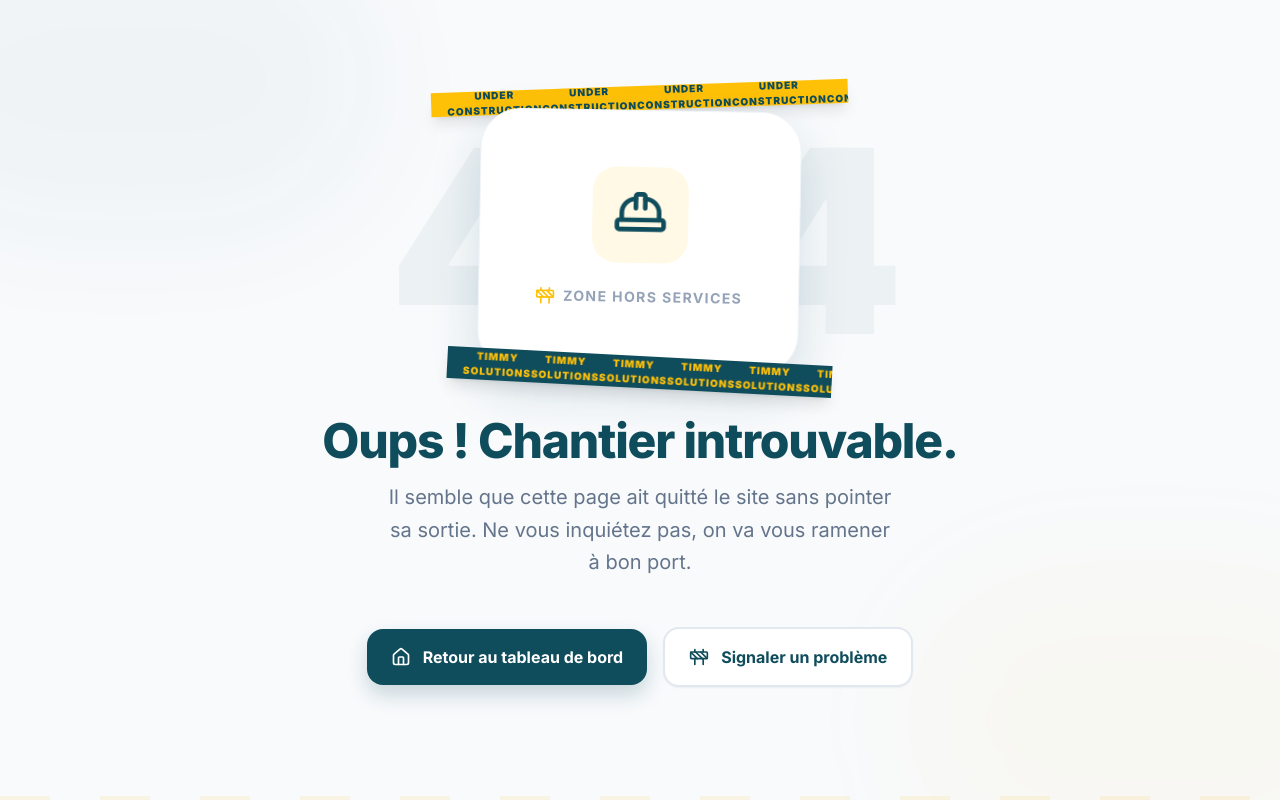
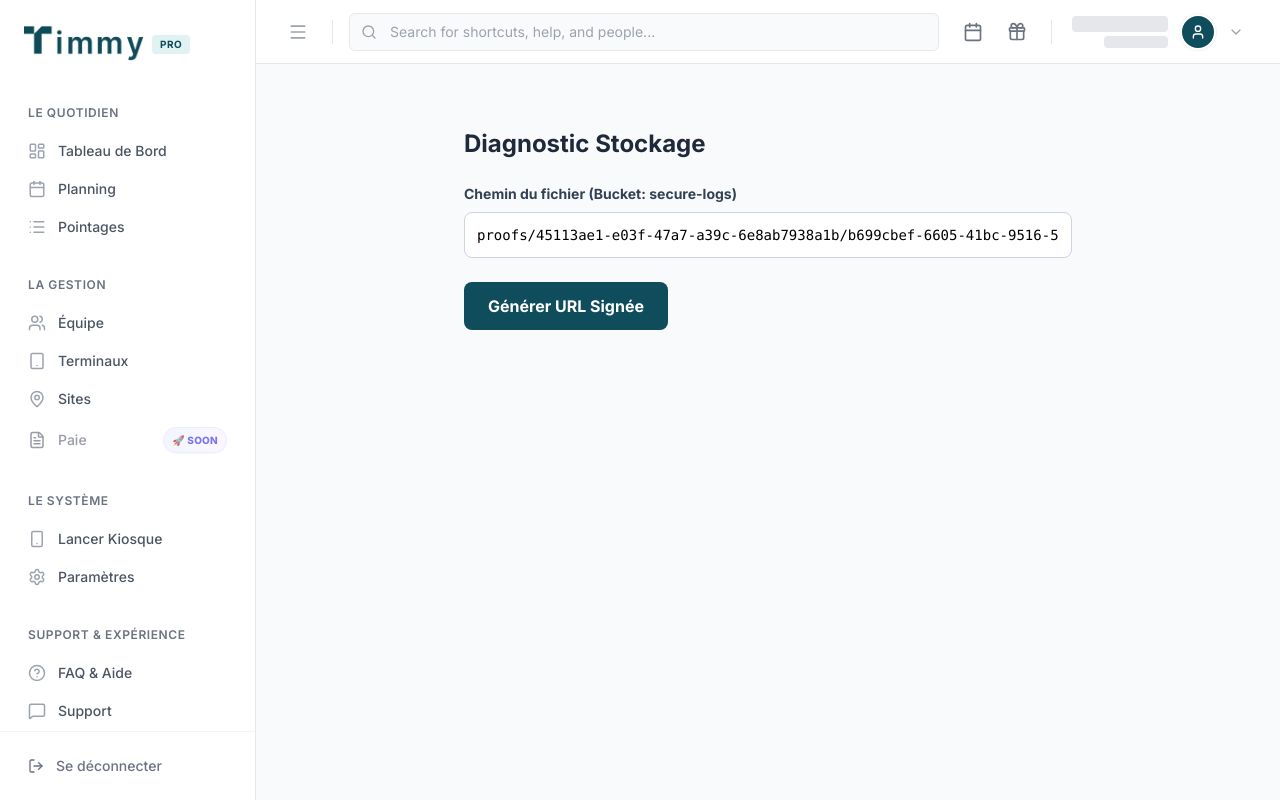
Before and after one commit to sean241/timmy-app, a Next.js app: page /admin/test-storage in a window 1280 px wide. Before the commit this address had no page. Built offline with nearby package versions, Linux system fonts and the light colour scheme.

Commit message:
Fix: Map photo_url correctly in Dashboard

```diff
--- /dev/null
+++ b/app/admin/(portal)/test-storage/page.tsx
@@ -0,0 +1,68 @@
+'use client';
+
+import { useState } from 'react';
+import { getSignedUrlAction } from '@/app/actions/storage';
+
+export default function TestStoragePage() {
+    const [path, setPath] = useState("proofs/45113ae1-e03f-47a7-a39c-6e8ab7938a1b/b699cbef-6605-41bc-9516-5e513f95ebcd/1768244854226-323.jpg");
+    const [result, setResult] = useState<string | null>(null);
+    const [loading, setLoading] = useState(false);
+
+    const runTest = async () => {
+        setLoading(true);
+        setResult(null);
+        try {
+            const url = await getSignedUrlAction(path);
+            setResult(url || "ERROR: Server returned null (check server logs)");
+        } catch (e) {
+            setResult("EXCEPTION: " + String(e));
+        }
+        setLoading(false);
+    };
+
+    return (
+        <div className="p-8 max-w-2xl mx-auto">
+            <h1 className="text-2xl font-bold mb-6 text-slate-800">Diagnostic Stockage</h1>
+
+            <div className="mb-6 space-y-2">
+                <label className="block text-sm font-bold text-slate-700">Chemin du fichier (Bucket: secure-logs)</label>
+                <input
+                    type="text"
+                    className="w-full p-3 border border-slate-300 rounded-lg font-mono text-sm"
+                    value={path}
+                    onChange={(e) => setPath(e.target.value)}
+                />
+            </div>
+
+            <button
+                onClick={runTest}
+                disabled={loading}
+                className="bg-[#0F4C5C] text-white px-6 py-3 rounded-lg font-bold hover:bg-[#0b3844] transition-colors disabled:opacity-50"
+            >
+                {loading ? 'Test en cours...' : 'Générer URL Signée'}
+            </button>
+
+            {result && (
+                <div className={`mt-8 p-6 rounded-xl border ${result.startsWith('http') ? 'bg-green-50 border-green-200' : 'bg-red-50 border-red-200'}`}>
+                    <h3 className="font-bold mb-2">Résultat :</h3>
+                    <p className="font-mono text-xs break-all text-slate-600 bg-white p-2 rounded border mb-4">
+                        {result}
+                    </p>
+
+                    {result.startsWith('http') ? (
+                        <div>
+                            <p className="text-sm text-green-700 font-bold mb-2">Image chargée :</p>
+                            <img
+                                src={result}
+                                alt="Test Result"
+                                className="max-w-full h-auto rounded-lg shadow-sm border border-slate-200"
+                            />
+                        </div>
+                    ) : (
+                        <p className="text-red-600 font-bold">Échec de la génération.</p>
+                    )}
+                </div>
+            )}
+        </div>
+    );
+}
--- a/app/admin/(portal)/time-entries/page.tsx
+++ b/app/admin/(portal)/time-entries/page.tsx
@@ -137,7 +137,8 @@ export default function AttendanceLogsPage() {
             // Map CHECK_IN/CHECK_OUT to IN/OUT for frontend consistency
             const mappedData = data?.map(log => ({
                 ...log,
-                type: log.type === 'CHECK_IN' ? 'IN' : 'OUT'
+                type: log.type === 'CHECK_IN' ? 'IN' : 'OUT',
+                photo: log.photo_url // Map DB column to Frontend field
             })) || [];
 
             setLogs(mappedData as Log[]);
```
